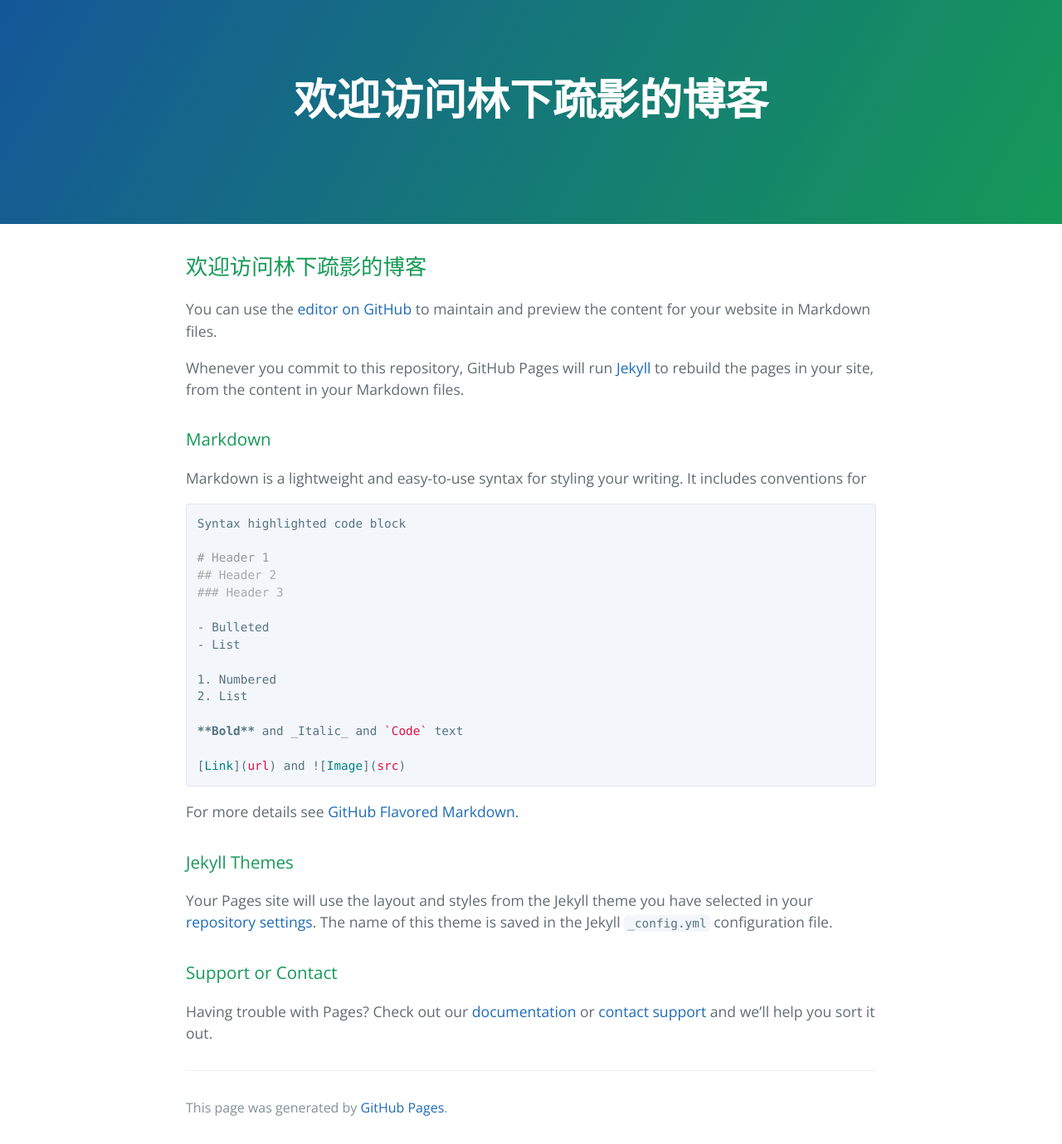
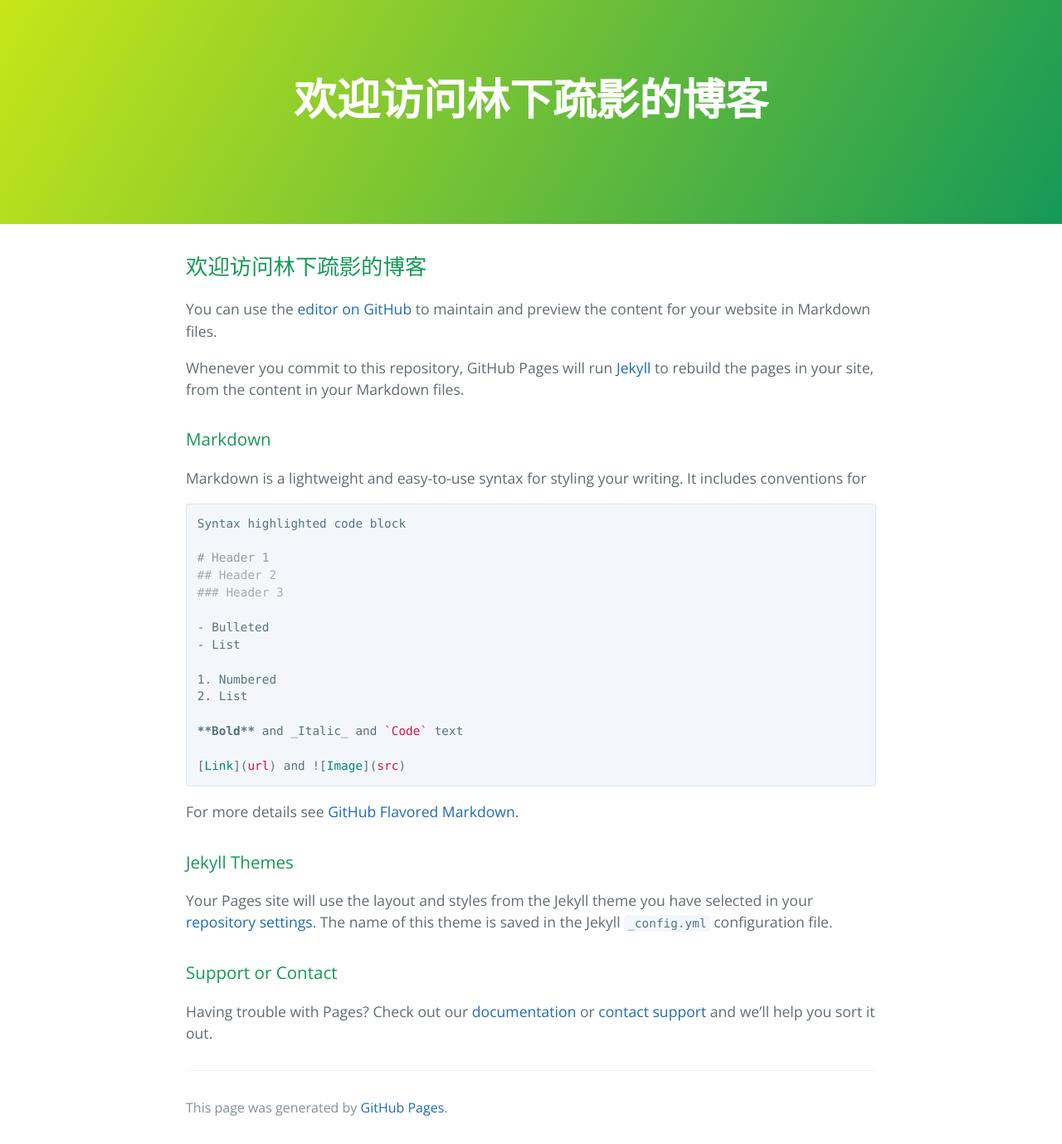
Before and after one commit to 956985106/956985106.github.io, a Jekyll site: the page built from index.md, in a window 1280 px wide. Shown: the whole page at 83% size. Built offline with Jekyll 4.4.1, drawn with Linux system fonts in a browser that asks for light colours; our own code applies the rules of GitHub Pages for plain Markdown files; the repository's description, which GitHub fills in, is left out.

Commit message:
修改主题

```diff
--- a/_sass/variables.scss
+++ b/_sass/variables.scss
@@ -5,7 +5,8 @@ $medium-breakpoint: 42em !default;
 // Headers
 $header-heading-color: #fff !default;
 $header-bg-color: #159957 !default;
-$header-bg-color-secondary: #155799 !default;
+$header-bg-color-secondary: #c7e618 !default;
+//$header-bg-color-secondary: #155799 !default;
 
 // Text
 $section-headings-color: #159957 !default;
```
